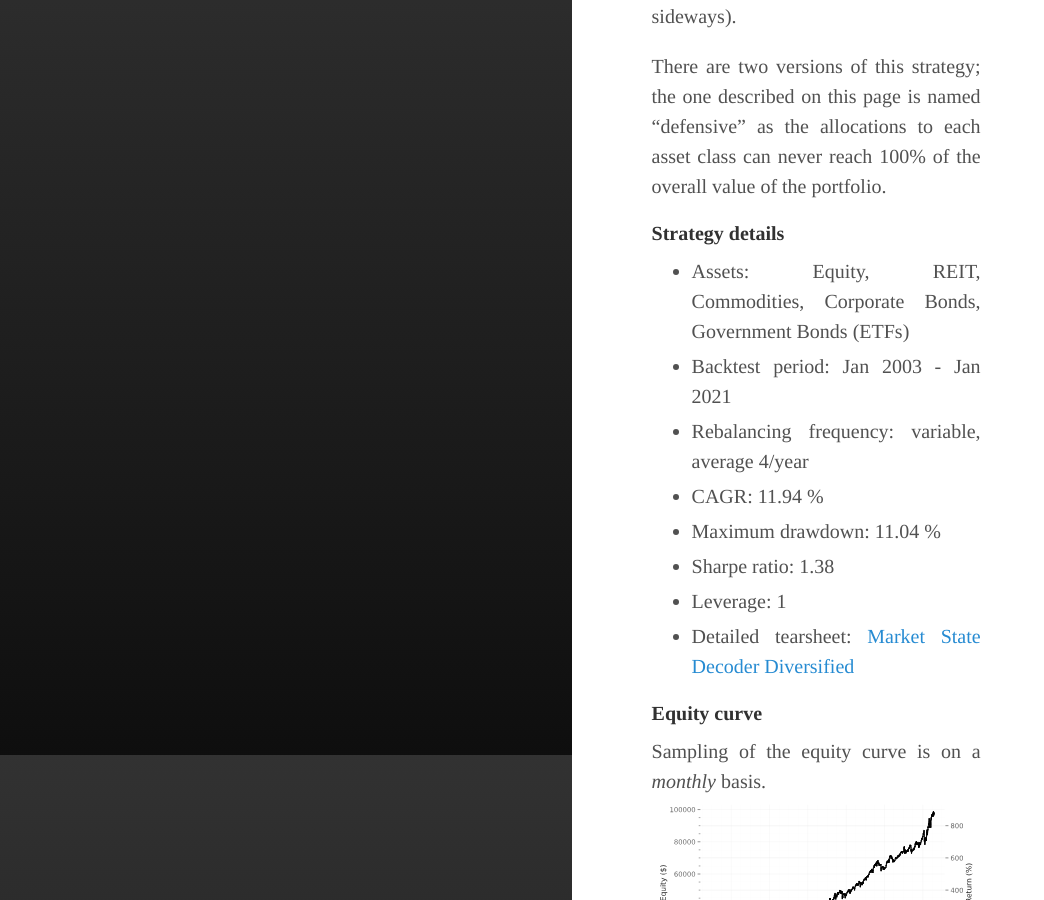
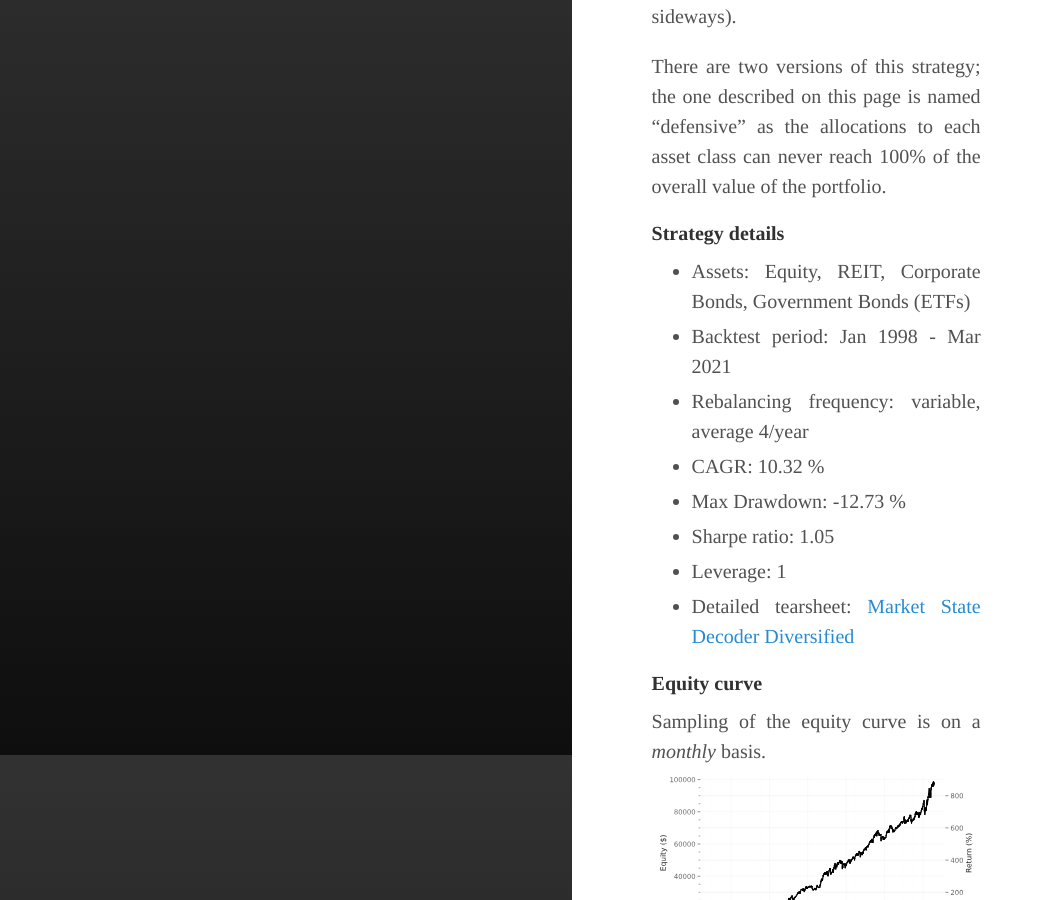
Before and after one commit to IthacaResearch/ithacaresearch.github.io, a Jekyll site: the page built from _posts/2020-12-05-Market-State-Decoder-Diversified.md, in a window 1280 px wide and 900 px high, scrolled down 1045 px. Shown: the whole window, without its empty margins (0-1044 px from the left). Built offline with Jekyll 4.4.1, drawn with Linux system fonts in a browser that asks for light colours.

Commit message:
Update 2020-12-05-Market-State-Decoder-Diversified.md

```diff
--- a/_posts/2020-12-05-Market-State-Decoder-Diversified.md
+++ b/_posts/2020-12-05-Market-State-Decoder-Diversified.md
@@ -18,12 +18,12 @@ The main reason of underperformance for this strategy is a period in which the m
 There are two versions of this strategy; the one described on this page is named "defensive" as the allocations to each asset class can never reach 100% of the overall value of the portfolio.
 
 #### Strategy details
-* Assets: Equity, REIT, Commodities, Corporate Bonds, Government Bonds (ETFs)
-* Backtest period: Jan 2003 - Jan 2021
+* Assets: Equity, REIT, Corporate Bonds, Government Bonds (ETFs)
+* Backtest period: Jan 1998 - Mar 2021
 * Rebalancing frequency: variable, average 4/year
-* CAGR: 11.94 %
-* Maximum drawdown: 11.04 %
-* Sharpe ratio: 1.38
+* CAGR: 10.32 %
+* Max Drawdown: -12.73 %
+* Sharpe ratio: 1.05
 * Leverage: 1
 * Detailed tearsheet: [Market State Decoder Diversified](/tearsheets/market_state_decoder_diversified.html)
 
```
